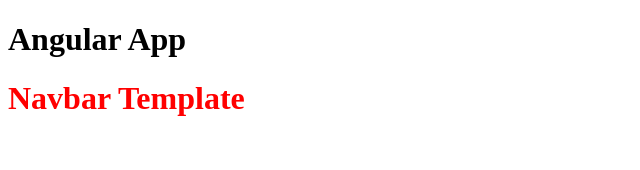
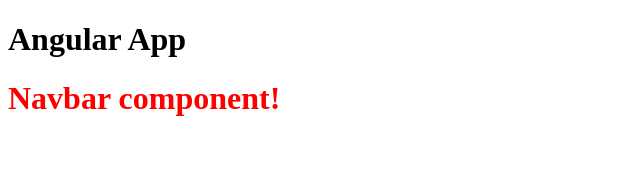
Before and after one commit to AzharAhmed-bot/angular-crash-course, an Angular app: page / in a window 1280 px wide. Shown: the top 170 px of the page, without its empty margins (0-640 px from the left). Built offline with nearby package versions, Linux system fonts and the light colour scheme.

Commit message:
🚧 introduced navbar component at work

```diff
--- a/src/app/Navbar/navbar.component.ts
+++ /dev/null
@@ -1,17 +0,0 @@
-import { Component } from "@angular/core";
-
-
-@Component({
-    selector:"app-navbar",
-    template:'<h1>Navbar Template</h1>',// If you want multiple lines you can use back ticks
-    styles:[`h1{
-        color:red;
-        font:bold
-    }`] // must be in a single line for normal quotes but in back ticks you can use multiple lines
-})
-
-
- export class NavbarComponent{
-
-
-}
--- a/src/app/app.module.ts
+++ b/src/app/app.module.ts
@@ -3,7 +3,7 @@ import { BrowserModule } from '@angular/platform-browser';
 
 import { AppRoutingModule } from './app-routing.module';
 import { AppComponent } from './app.component';
-import { NavbarComponent } from './Navbar/navbar.component';
+import { NavbarComponent } from './navbar/navbar.component';
 @NgModule({
   declarations: [
     AppComponent,
--- /dev/null
+++ b/src/app/navbar/navbar.component.css
@@ -0,0 +1,3 @@
+h1{
+    color: red;
+}
--- /dev/null
+++ b/src/app/navbar/navbar.component.html
@@ -0,0 +1 @@
+<h1>Navbar component!</h1>
```
Also changed, not shown: src/app/navbar/navbar.component.ts (added, +10 -0 lines), 1 other file (tests, documents, lock files or other folders).
